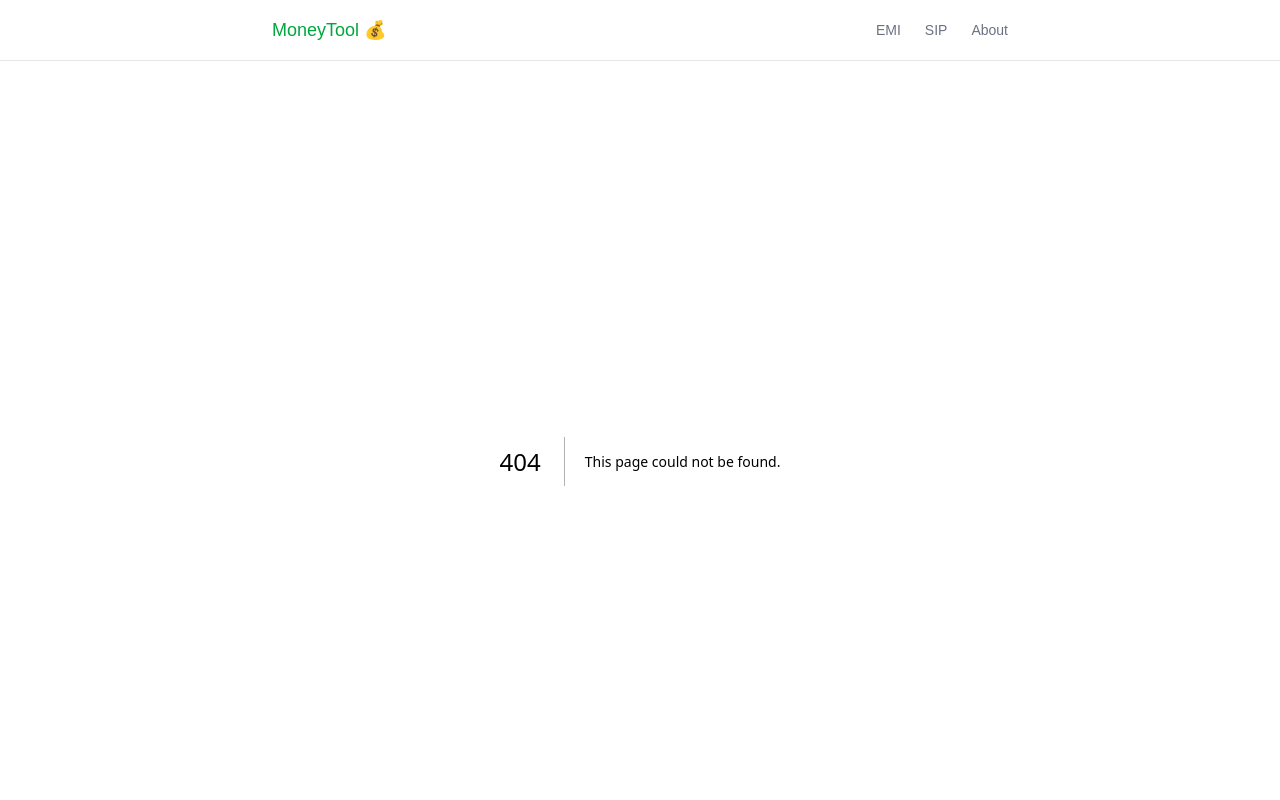
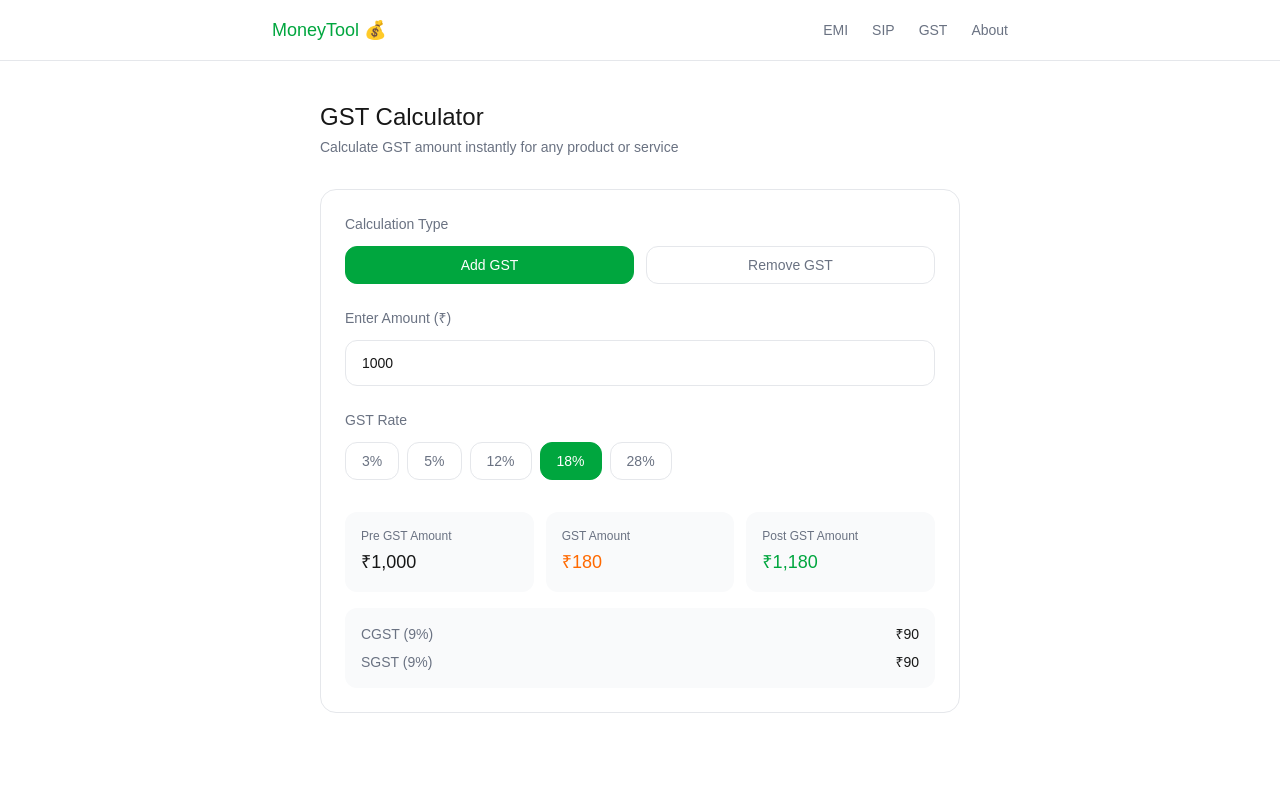
Before and after one commit to pankaj18021996/moneytool, a Next.js app: page /gst-calculator in a window 1280 px wide. Before the commit this address had no page. Shown: the top 800 px of the page. Built offline with nearby package versions, Linux system fonts and the light colour scheme.

Commit message:
add gst calculator complete

```diff
--- a/app/components/Navbar.tsx
+++ b/app/components/Navbar.tsx
@@ -23,6 +23,12 @@ export default function Navbar() {
             SIP
           </Link>
           <Link
+            href="/gst-calculator"
+            className="text-sm text-gray-500 hover:text-green-600 transition-colors"
+          >
+            GST
+          </Link>
+          <Link
             href="/about"
             className="text-sm text-gray-500 hover:text-green-600 transition-colors"
           >
--- /dev/null
+++ b/app/gst-calculator/page.tsx
@@ -0,0 +1,126 @@
+"use client";
+import { useState } from "react";
+
+export default function GSTCalculator() {
+  const [amount, setAmount] = useState(1000);
+  const [gstRate, setGstRate] = useState(18);
+  const [type, setType] = useState<"exclusive" | "inclusive">("exclusive");
+
+  const gstAmount =
+    type === "exclusive"
+      ? (amount * gstRate) / 100
+      : amount - amount * (100 / (100 + gstRate));
+
+  const preGst =
+    type === "exclusive"
+      ? amount
+      : amount - gstAmount;
+
+  const postGst =
+    type === "exclusive"
+      ? amount + gstAmount
+      : amount;
+
+  const fmt = (n: number) =>
+    "₹" + Math.round(n).toLocaleString("en-IN");
+
+  const gstRates = [3, 5, 12, 18, 28];
+
+  return (
+    <main className="max-w-2xl mx-auto px-4 py-10">
+      <h1 className="text-2xl font-medium mb-1">GST Calculator</h1>
+      <p className="text-gray-500 text-sm mb-8">
+        Calculate GST amount instantly for any product or service
+      </p>
+
+      <div className="bg-white border border-gray-200 rounded-2xl p-6 mb-4">
+
+        <div className="mb-6">
+          <p className="text-sm text-gray-500 mb-3">Calculation Type</p>
+          <div className="flex gap-3">
+            <button
+              onClick={() => setType("exclusive")}
+              className={`flex-1 py-2 px-4 rounded-xl text-sm border
+                transition-all ${type === "exclusive"
+                  ? "bg-green-600 text-white border-green-600"
+                  : "bg-white text-gray-500 border-gray-200"}`}
+            >
+              Add GST
+            </button>
+            <button
+              onClick={() => setType("inclusive")}
+              className={`flex-1 py-2 px-4 rounded-xl text-sm border
+                transition-all ${type === "inclusive"
+                  ? "bg-green-600 text-white border-green-600"
+                  : "bg-white text-gray-500 border-gray-200"}`}
+            >
+              Remove GST
+            </button>
+          </div>
+        </div>
+
+        <div className="mb-6">
+          <p className="text-sm text-gray-500 mb-3">Enter Amount (₹)</p>
+          <input
+            type="number"
+            value={amount}
+            onChange={e => setAmount(Number(e.target.value))}
+            className="w-full border border-gray-200 rounded-xl
+              px-4 py-3 text-sm focus:outline-none
+              focus:border-green-400"
+            placeholder="Enter amount"
+          />
+        </div>
+
+        <div className="mb-8">
+          <p className="text-sm text-gray-500 mb-3">GST Rate</p>
+          <div className="flex gap-2 flex-wrap">
+            {gstRates.map((r) => (
+              <button
+                key={r}
+                onClick={() => setGstRate(r)}
+                className={`px-4 py-2 rounded-xl text-sm border
+                  transition-all ${gstRate === r
+                    ? "bg-green-600 text-white border-green-600"
+                    : "bg-white text-gray-500 border-gray-200"}`}
+              >
+                {r}%
+              </button>
+            ))}
+          </div>
+        </div>
+
+        <div className="grid grid-cols-3 gap-3 mb-4">
+          <div className="bg-gray-50 rounded-xl p-4">
+            <p className="text-xs text-gray-500 mb-1">Pre GST Amount</p>
+            <p className="text-lg font-medium">{fmt(preGst)}</p>
+          </div>
+          <div className="bg-gray-50 rounded-xl p-4">
+            <p className="text-xs text-gray-500 mb-1">GST Amount</p>
+            <p className="text-lg font-medium text-orange-500">
+              {fmt(gstAmount)}
+            </p>
+          </div>
+          <div className="bg-gray-50 rounded-xl p-4">
+            <p className="text-xs text-gray-500 mb-1">Post GST Amount</p>
+            <p className="text-lg font-medium text-green-600">
+              {fmt(postGst)}
+            </p>
+          </div>
+        </div>
+
+        <div className="bg-gray-50 rounded-xl p-4">
+          <div className="flex justify-between text-sm mb-2">
+            <span className="text-gray-500">CGST ({gstRate / 2}%)</span>
+            <span className="font-medium">{fmt(gstAmount / 2)}</span>
+          </div>
+          <div className="flex justify-between text-sm">
+            <span className="text-gray-500">SGST ({gstRate / 2}%)</span>
+            <span className="font-medium">{fmt(gstAmount / 2)}</span>
+          </div>
+        </div>
+
+      </div>
+    </main>
+  );
+}
--- a/app/page.tsx
+++ b/app/page.tsx
@@ -2,7 +2,7 @@ import Link from "next/link";
 
 export const metadata = {
   title: "MoneyTool - Free Financial Calculators for India",
-  description: "Free EMI Calculator, SIP Calculator and more financial tools for India. Calculate loan EMI, mutual fund returns instantly.",
+  description: "Free EMI Calculator, SIP Calculator, GST Calculator and more financial tools for India.",
 };
 
 const tools = [
@@ -21,6 +21,14 @@ const tools = [
     link: "/sip-calculator",
     color: "bg-blue-50 border-blue-200",
     iconBg: "bg-blue-100",
+  },
+  {
+    title: "GST Calculator",
+    description: "Calculate GST amount instantly for any product or service in seconds",
+    icon: "🧾",
+    link: "/gst-calculator",
+    color: "bg-orange-50 border-orange-200",
+    iconBg: "bg-orange-100",
   },
 ];
 
--- a/app/sitemap.ts
+++ b/app/sitemap.ts
@@ -20,5 +20,23 @@ export default function sitemap(): MetadataRoute.Sitemap {
       changeFrequency: "weekly",
       priority: 0.9,
     },
+    {
+      url: "https://www.moneytool.in/gst-calculator",
+      lastModified: new Date(),
+      changeFrequency: "weekly",
+      priority: 0.9,
+    },
+    {
+      url: "https://www.moneytool.in/about",
+      lastModified: new Date(),
+      changeFrequency: "monthly",
+      priority: 0.7,
+    },
+    {
+      url: "https://www.moneytool.in/privacy-policy",
+      lastModified: new Date(),
+      changeFrequency: "monthly",
+      priority: 0.5,
+    },
   ];
 }
```
